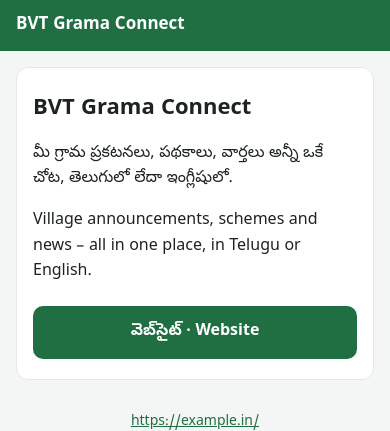
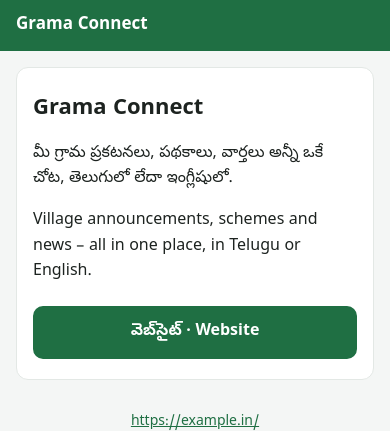
Before and after one commit to irossatech/BVTGramaConnect_BackEnd, a Django app: page /app/ in a window 390 px wide. Shown: the top 431 px of the page. Run offline with Django 5.2, Linux system fonts and the light colour scheme; parts of the project's set-up code (start-up, migrations or seed data) failed here and were passed over.

Commit message:
Share links for production: the name, App Links behind the panel
share-links-production.md (web and mobile team, 4 Nov 2026).

- Item 4: the share pages, the invite page and the "no longer available"
  page say "Grama Connect", the app's name (title, header, footer,
  og:site_name, "Grama Connect నుండి షేర్ చేయబడింది").
- Item 2: setup.sh writes APP_DOWNLOAD_URL=/downloads/bvt-grama-connect.apk;
  the panel's production .env already has it, and DOMAIN www for item 1.
- App Links on the hosting panel: its nginx serves every *.json from the
  site folder, so /.well-known/assetlinks.json never reached Django and
  the app's autoVerify would fail. New command write_assetlinks writes
  the same JSON as the view (one function for both), atomically; the
  production deploy runs it into <site folder>/.well-known/.
- Tests: the file equals the page's JSON; no "BVT" on the pages.

Co-Authored-By: Claude Opus 5.5 <noreply@anthropic.com>

```diff
--- a/apps/share/templates/share/app.html
+++ b/apps/share/templates/share/app.html
@@ -1,15 +1,15 @@
 {% extends "share/base.html" %}
-{% block title %}BVT Grama Connect యాప్ · The BVT Grama Connect app{% endblock %}
+{% block title %}Grama Connect యాప్ · The Grama Connect app{% endblock %}
 {% block meta %}
 <meta name="description" content="Village announcements, schemes and news – all in one place.">
 <meta property="og:type" content="website">
-<meta property="og:site_name" content="BVT Grama Connect">
-<meta property="og:title" content="BVT Grama Connect">
+<meta property="og:site_name" content="Grama Connect">
+<meta property="og:title" content="Grama Connect">
 <meta property="og:description" content="Village announcements, schemes and news – all in one place.">
 {% endblock %}
 {% block content %}
 <article>
-  <h1>BVT Grama Connect</h1>
+  <h1>Grama Connect</h1>
   <p>మీ గ్రామ ప్రకటనలు, పథకాలు, వార్తలు అన్నీ ఒకే చోట, తెలుగులో లేదా ఇంగ్లీషులో.</p>
   <p>Village announcements, schemes and news – all in one place, in Telugu or English.</p>
   <div class="actions">
--- a/apps/share/templates/share/base.html
+++ b/apps/share/templates/share/base.html
@@ -4,7 +4,7 @@
 <meta charset="utf-8">
 <meta name="viewport" content="width=device-width, initial-scale=1">
 <meta name="referrer" content="strict-origin-when-cross-origin">
-<title>{% block title %}BVT Grama Connect{% endblock %}</title>
+<title>{% block title %}Grama Connect{% endblock %}</title>
 {% block meta %}{% endblock %}
 <style>
   :root { --brand: #1f6f43; --brand-ink: #ffffff; --ink: #1d2320; --muted: #5d6762; --line: #e3e8e5; --paper: #ffffff; --page: #f4f6f5; }
@@ -30,7 +30,7 @@
 </style>
 </head>
 <body>
-<header><a href="{{ website_url }}">BVT Grama Connect</a></header>
+<header><a href="{{ website_url }}">Grama Connect</a></header>
 <main>
 {% block content %}{% endblock %}
 </main>
--- a/apps/share/templates/share/post.html
+++ b/apps/share/templates/share/post.html
@@ -1,11 +1,11 @@
 {% extends "share/base.html" %}
 {% block lang %}{{ language }}{% endblock %}
-{% block title %}{{ post.title }} · BVT Grama Connect{% endblock %}
+{% block title %}{{ post.title }} · Grama Connect{% endblock %}
 {% block meta %}
 <meta name="description" content="{{ description }}">
 <link rel="canonical" href="{{ url }}">
 <meta property="og:type" content="article">
-<meta property="og:site_name" content="BVT Grama Connect">
+<meta property="og:site_name" content="Grama Connect">
 <meta property="og:title" content="{{ post.title }}">
 <meta property="og:description" content="{{ og_description }}">
 <meta property="og:url" content="{{ url }}">
--- a/apps/share/views.py
+++ b/apps/share/views.py
@@ -39,11 +39,11 @@ MONTHS = {
 
 WORDS = {
     "te": {
-        "open": "యాప్‌లో తెరవండి", "get": "యాప్ పొందండి", "shared": "BVT Grama Connect నుండి షేర్ చేయబడింది",
+        "open": "యాప్‌లో తెరవండి", "get": "యాప్ పొందండి", "shared": "Grama Connect నుండి షేర్ చేయబడింది",
         "translation": "English", "website": "వెబ్‌సైట్", "citizen": "పౌరుడు",
     },
     "en": {
-        "open": "Open in the app", "get": "Get the app", "shared": "Shared from BVT Grama Connect",
+        "open": "Open in the app", "get": "Get the app", "shared": "Shared from Grama Connect",
         "translation": "తెలుగు", "website": "Website", "citizen": "Citizen",
     },
 }
@@ -146,10 +146,9 @@ def app_page(request):
     return _security_headers(render(request, "share/app.html", context), settings.SHARE_PAGE_MAX_AGE)
 
 
-@require_safe
-def assetlinks(request):
-    """Lets Android open https://<domain>/p/... links straight in the app (App Links)."""
-    statements = [{
+def assetlinks_statements() -> list[dict]:
+    """The App Links statement list; also written as a file by manage.py write_assetlinks."""
+    return [{
         "relation": ["delegate_permission/common.handle_all_urls"],
         "target": {
             "namespace": "android_app",
@@ -157,6 +156,11 @@ def assetlinks(request):
             "sha256_cert_fingerprints": settings.ANDROID_CERT_SHA256,
         },
     }]
-    response = JsonResponse(statements, safe=False)
+
+
+@require_safe
+def assetlinks(request):
+    """Lets Android open https://<domain>/p/... links straight in the app (App Links)."""
+    response = JsonResponse(assetlinks_statements(), safe=False)
     response["Cache-Control"] = "public, max-age=3600"
     return response
```
Also changed, not shown: apps/share/management/commands/write_assetlinks.py (added, +34 -0 lines), apps/share/tests/test_share.py (+21 -1 lines), apps/share/management/__init__.py (added), apps/share/management/commands/__init__.py (added), deploy/qa/README.md, 2 other files.
